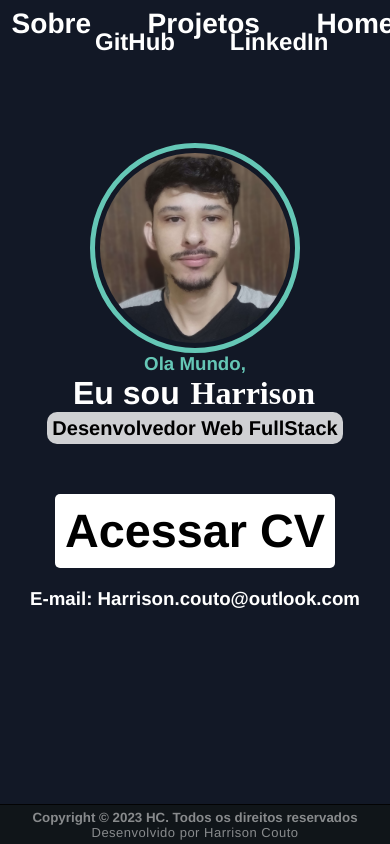
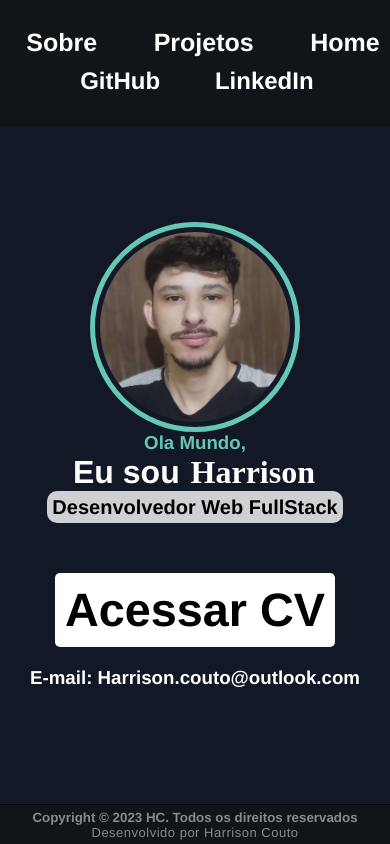
Before and after one commit to HarrisonSilva/portfolio, a Next.js app: page / in a window 390 px wide. Built offline with nearby package versions, Linux system fonts and the light colour scheme.

Commit message:
Ajustando responsividade

```diff
--- a/src/styles/about/about.module.css
+++ b/src/styles/about/about.module.css
@@ -23,8 +23,7 @@
 @media (max-width: 775px) {
     .title {
         font-size: 3rem;
-        margin-left: 3.7rem;
-        margin-top: 3rem;
+        margin: 10vh auto auto auto;
     }
 
     .paragraph {
--- a/src/styles/navbar/titles.module.css
+++ b/src/styles/navbar/titles.module.css
@@ -30,9 +30,10 @@
 @media (max-width: 775px) {
     .container {
         font-size: 2.25rem;
-        height: 3rem;
-        background: none;
         box-shadow: none;
+    }
+    .container a {
+        font-size: 25px;
     }
 
     .network a {
@@ -49,6 +50,7 @@
     .title {
         margin-left: 20rem;
         font-size: 1.5rem;
+        margin-top: -5vh;
     }
 }
 
```
